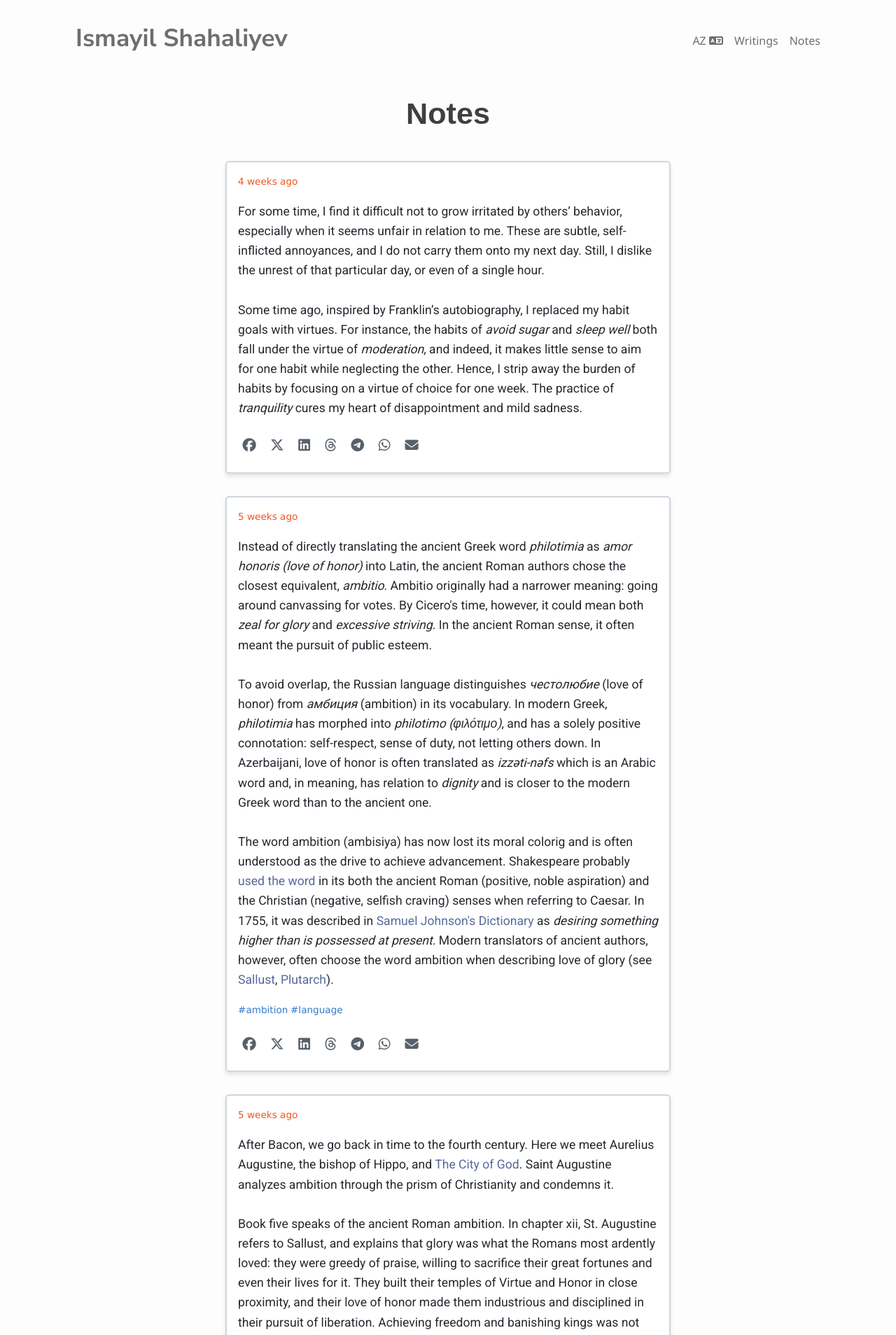
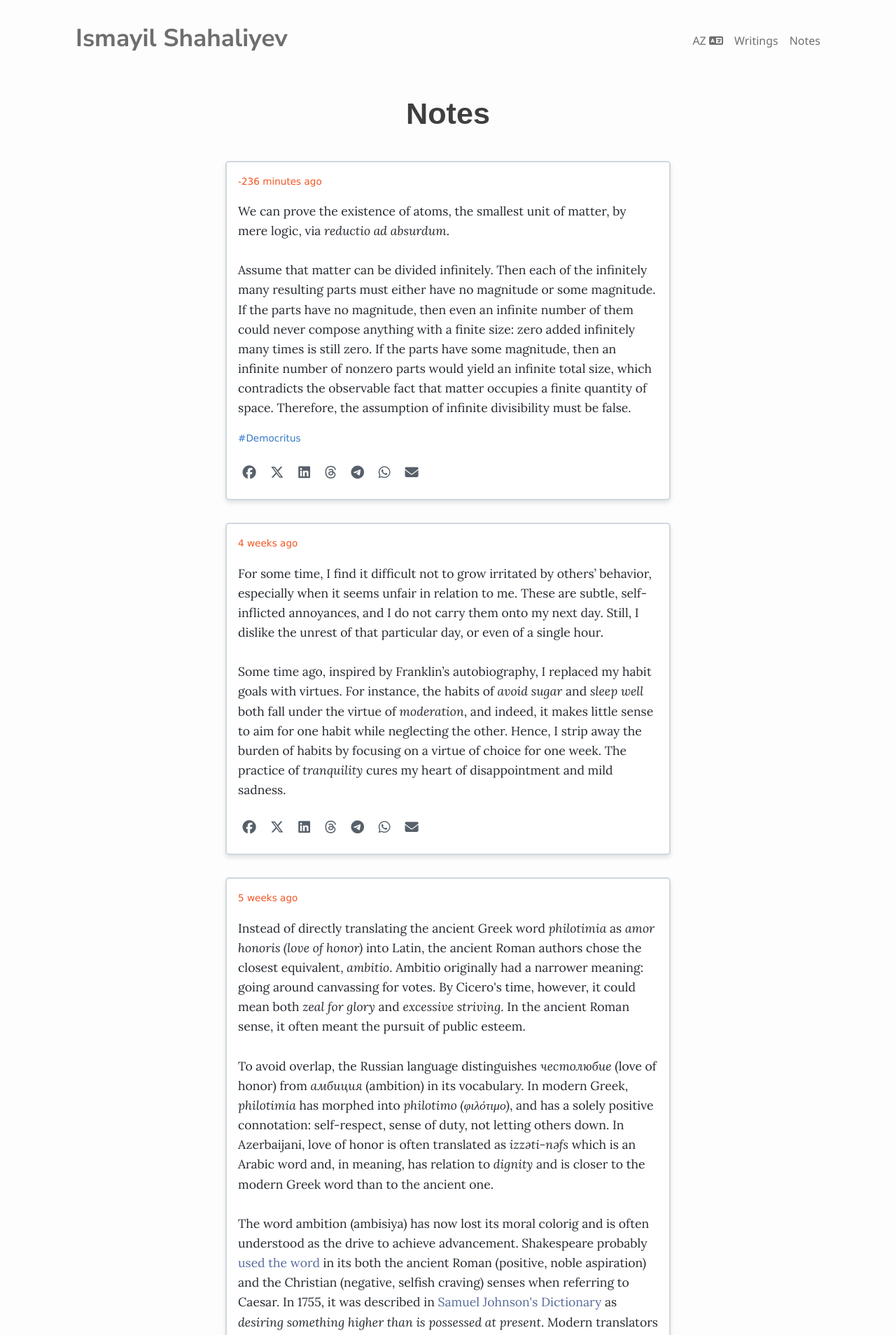
Before and after one commit to shahaliyev/shahaliyev.github.io, a Jekyll site: the page built from notes.html, in a window 1280 px wide. Shown: the top 1908 px of the page at 70% size. Built offline with Jekyll 4.4.1, drawn with Linux system fonts in a browser that asks for light colours; nearby versions of some CDN libraries.

Commit message:
note atom

```diff
--- a/assets/css/style.css
+++ b/assets/css/style.css
@@ -1,6 +1,7 @@
 /* assets/css/style.css */
 @import url('https://fonts.googleapis.com/css2?family=Roboto:wght@400;700&display=swap');
 @import url('https://fonts.googleapis.com/css2?family=Nunito+Sans:wght@400;700&display=swap');
+@import url('https://fonts.googleapis.com/css2?family=Lora:ital,wght@0,400..700;1,400..700&display=swap');
 
 html {
   scroll-behavior: smooth;
@@ -74,7 +75,8 @@ img {
 
 
 p, li, ol li, .table {
-  font-family: 'Roboto', sans-serif;
+  /* font-family: 'Roboto', sans-serif; */
+  font-family: "Lora", serif;
   font-size: 1.1em;
 }
 
--- a/notes.html
+++ b/notes.html
@@ -15,6 +15,15 @@ layout: default
 </style>
 
 <article>
+   {%
+  include note.html
+  date="Oct 6, 2025, 08:26 PM"
+      content="We can prove the existence of atoms, the smallest unit of matter, by mere logic, via <em>reductio ad absurdum</em>.
+      <br><br>
+      Assume that matter can be divided infinitely. Then each of the infinitely many resulting parts must either have no magnitude or some magnitude. If the parts have no magnitude, then even an infinite number of them could never compose anything with a finite size: zero added infinitely many times is still zero. If the parts have some magnitude, then an infinite number of nonzero parts would yield an infinite total size, which contradicts the observable fact that matter occupies a finite quantity of space. Therefore, the assumption of infinite divisibility must be false.
+      "
+      tags="Democritus"
+    %}
 {%
   include note.html
   date="Sep 6, 2025, 02:01 AM"
```
